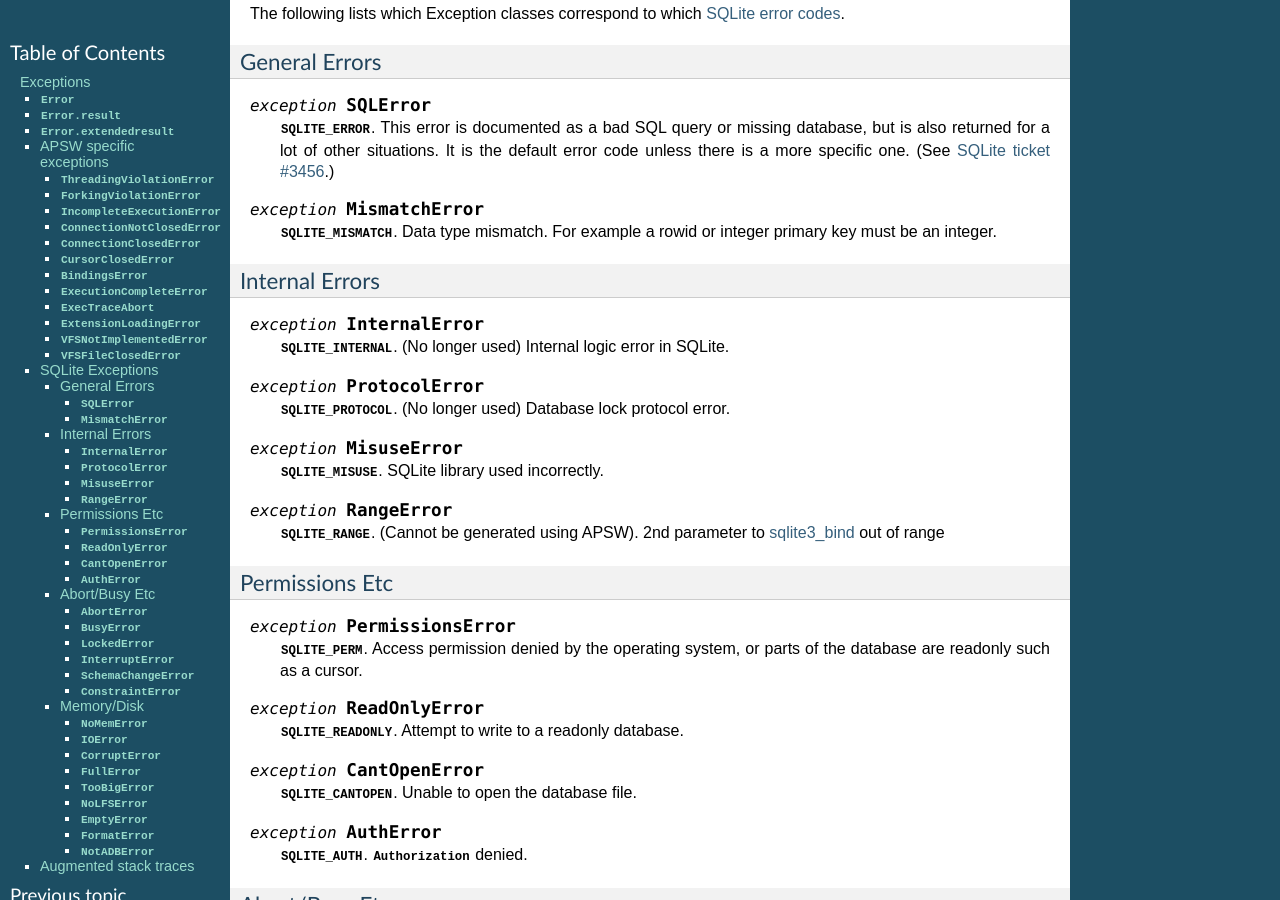
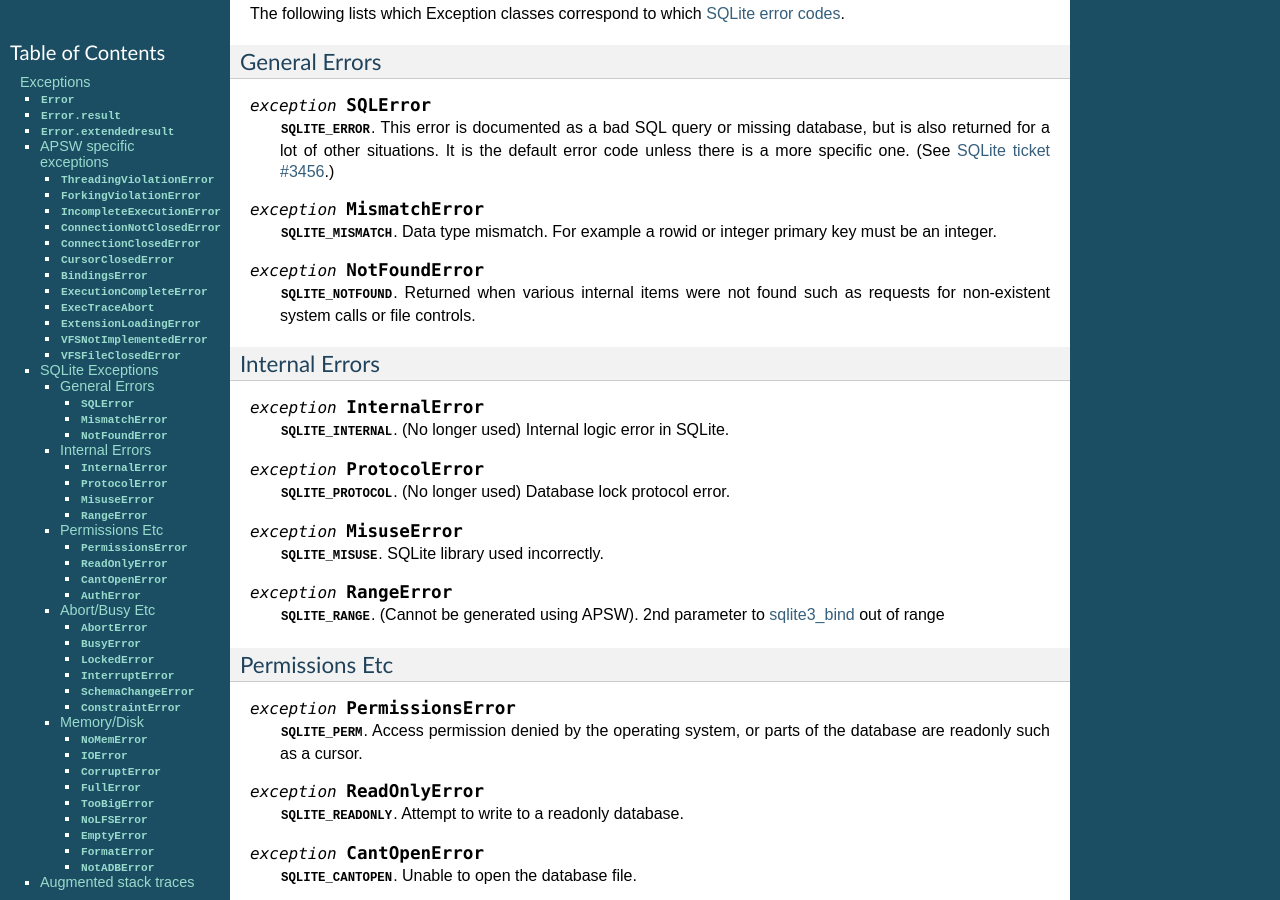
Before and after one commit to rogerbinns/apsw, a Sphinx documentation site: the page built from doc/exceptions.rst, in a window 1280 px wide and 900 px high, scrolled down 1657 px. Built offline with Sphinx 7.4.7, drawn with Linux system fonts in a browser that asks for light colours; pages that are not in the unit, such as notebooks, are missing from menus; the version number is read from the project's files by our own code.

Commit message:
Added NotFoundError exception

```diff
--- a/doc/exceptions.rst
+++ b/doc/exceptions.rst
@@ -134,6 +134,12 @@
 
   :const:`SQLITE_MISMATCH`. Data type mismatch.  For example a rowid
   or integer primary key must be an integer.
+
+.. exception:: NotFoundError
+
+  :const:`SQLITE_NOTFOUND`. Returned when various internal items were
+  not found such as requests for non-existent system calls or file
+  controls.
 
 Internal Errors
 ^^^^^^^^^^^^^^^
```
Also changed, not shown: 1 other file.
